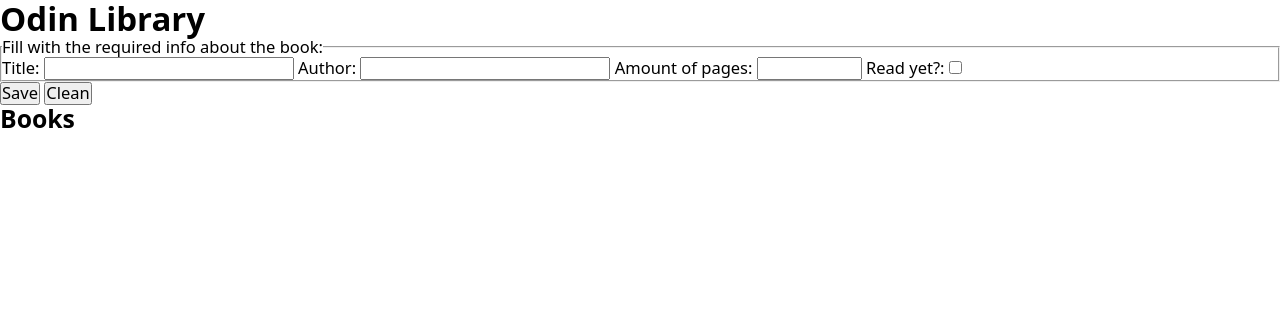
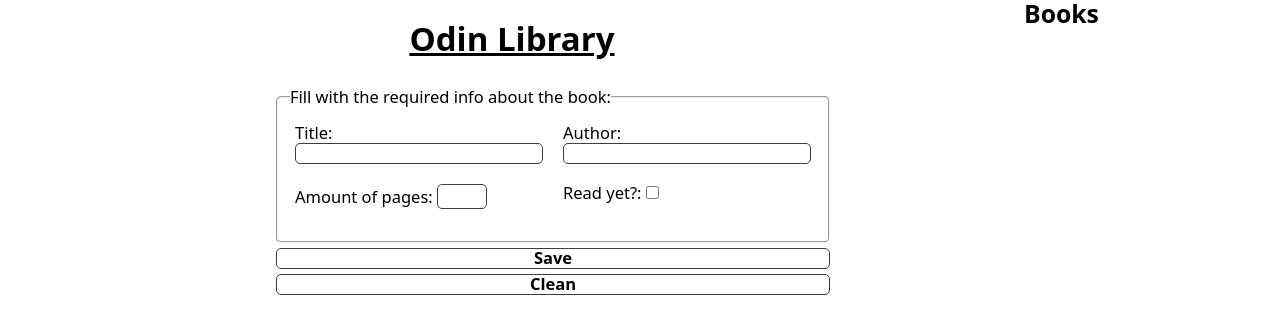
Before and after one commit to Amtr4x/Odin-Library-App, a plain HTML site: page index.html in a window 1280 px wide. Drawn offline with Linux system fonts and the light colour scheme.

Commit message:
Apply styles to the Form element

```diff
--- a/index.html
+++ b/index.html
@@ -8,26 +8,37 @@
     <title>Library App</title>
   </head>
   <body>
+    <main>
       <h1>Odin Library</h1>
       <form>
         <fieldset name="book-title">
           <legend>Fill with the required info about the book:</legend>
 
+          <div class="title">
             <label for="book-title">Title:</label>
             <input type="text" id="book-title" />
+          </div>
 
+          <div class="author">
             <label for="book-author">Author:</label>
             <input type="text" id="book-author" />
+          </div>
 
+          <div class="pages">
             <label for="pages">Amount of pages:</label>
             <input type="number" id="pages" min="1" max="5000" />
+          </div>
 
+          <div class="read">
             <label for="read">Read yet?:</label>
             <input type="checkbox" id="read" />
+          </div>
         </fieldset>
+
         <input type="submit" value="Save" />
         <input type="reset" value="Clean" />
       </form>
+    </main>
 
     <aside>
       <h2>Books</h2>
--- a/style.css
+++ b/style.css
@@ -16,3 +16,107 @@
     sans-serif;
   font-size: 16.5px;
 }
+
+body {
+  display: grid;
+  grid-template-columns: repeat(5, minmax(200px, 1fr));
+
+  main {
+    grid-column: 2 / 4;
+    padding: 20px;
+    display: flex;
+    flex-direction: column;
+    gap: 30px;
+
+    h1 {
+      text-align: center;
+      text-decoration: underline;
+    }
+
+    form {
+      display: grid;
+      grid-template-columns: repeat(autofill, minmax(1fr, 250px));
+      gap: 5px;
+
+      fieldset {
+        border-radius: 5px;
+        padding: 12px;
+        grid-column: 1 / end;
+        display: grid;
+        gap: 10px;
+        grid-template-columns: repeat(2, 1fr);
+        grid-template-rows: repeat(2, 1fr);
+      }
+
+      .title {
+        padding: 5px;
+        grid-column: 1 / 2;
+        grid-row: 1 / 2;
+      }
+
+      .author {
+        padding: 5px;
+        grid-column: 2 / 3;
+        grid-row: 1 / 2;
+      }
+
+      .pages {
+        padding: 5px;
+        grid-column: 1 / 2;
+        grid-row: 2 / 3;
+
+        input[type="number"] {
+          padding-left: 10px;
+          width: 50px;
+          height: 25px;
+        }
+      }
+
+      .read {
+        padding: 5px;
+        grid-column: 2 / 3;
+        grid-row: 2 / 3;
+      }
+
+      input[type="submit"],
+      input[type="reset"] {
+        background-color: transparent;
+        font-weight: bold;
+      }
+
+      input[type="submit"]:hover,
+      input[type="reset"]:hover,
+      input[type="submit"]:focus,
+      input[type="reset"]:focus {
+        transition-duration: 0.25s;
+        scale: 1.03;
+      }
+
+      input[type="submit"]:active,
+      input[type="reset"]:active {
+        transition-duration: 0.25s;
+        scale: 0.97;
+      }
+
+      input {
+        border-radius: 5px;
+        border: rgb(62, 62, 62) 1.6px solid;
+      }
+
+      input:hover,
+      input:focus {
+        border: #2c09b7 1.6px solid;
+        outline: #2c09b7 1.6px solid;
+      }
+
+      input:invalid {
+        border-color: #dc143c;
+      }
+    }
+  }
+
+  /* ********************************************************* Aside ************************************************************ */
+  aside {
+    grid-column: 5 / end;
+  }
+}
```
Lines whose indentation alone changed are shown as unchanged.
